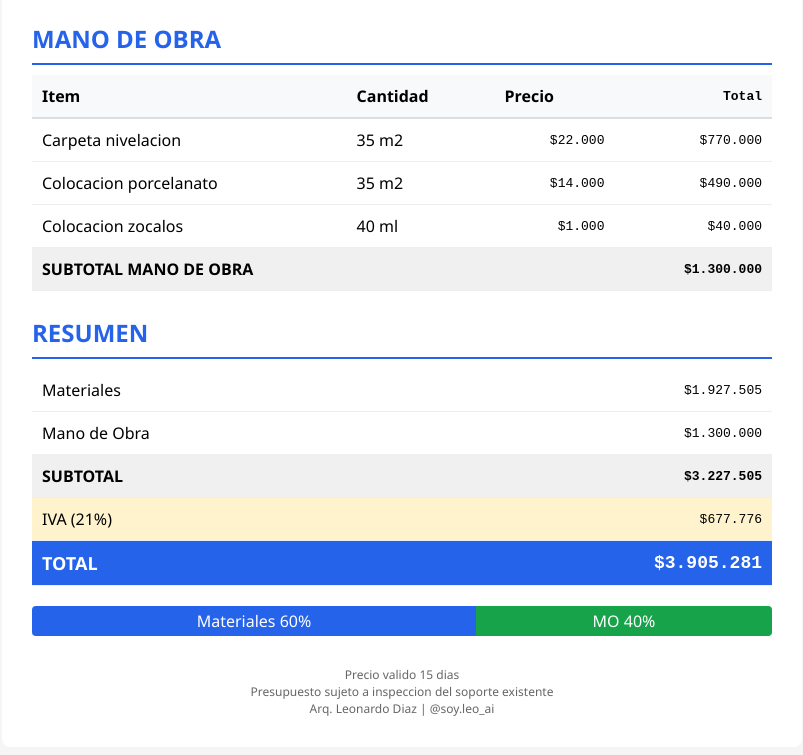
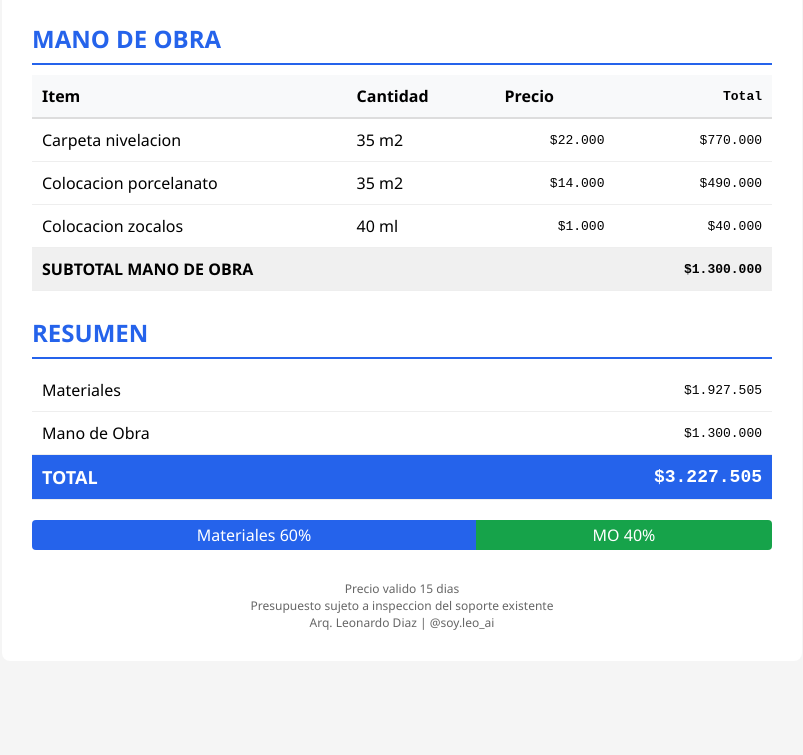
Before and after one commit to Leoscd/skills-de-presupuesto-arq, a website: page scripts/presupuesto_ejercicio.html in a window 1280 px wide. Shown: the part 811-1566 px from the top of the page, without its empty margins (238-1041 px from the left). After the commit the page ends 1492 px from the top, so only its background shows below. Drawn offline with Linux system fonts and the light colour scheme.

Commit message:
presupuesto sin IVA

```diff
--- a/scripts/presupuesto_ejercicio.html
+++ b/scripts/presupuesto_ejercicio.html
@@ -15,7 +15,6 @@
         td { padding: 10px; border-bottom: 1px solid #eee; }
         .td-num { text-align: right; font-family: monospace; }
         .subtotal { background: #f0f0f0; font-weight: bold; }
-        .iva { background: #fff3cd; }
         .total { background: #2563eb; color: white; font-size: 18px; font-weight: bold; }
         .bar { height: 30px; border-radius: 4px; display: flex; overflow: hidden; margin-top: 20px; }
         .bar-mat { background: #2563eb; color: white; display: flex; align-items: center; justify-content: center; }
@@ -61,9 +60,7 @@
         <table>
             <tr><td>Materiales</td><td class="td-num">$1.927.505</td></tr>
             <tr><td>Mano de Obra</td><td class="td-num">$1.300.000</td></tr>
-            <tr class="subtotal"><td>SUBTOTAL</td><td class="td-num">$3.227.505</td></tr>
-            <tr class="iva"><td>IVA (21%)</td><td class="td-num">$677.776</td></tr>
-            <tr class="total"><td>TOTAL</td><td class="td-num">$3.905.281</td></tr>
+            <tr class="total"><td>TOTAL</td><td class="td-num">$3.227.505</td></tr>
         </table>
 
         <div class="bar">
```
